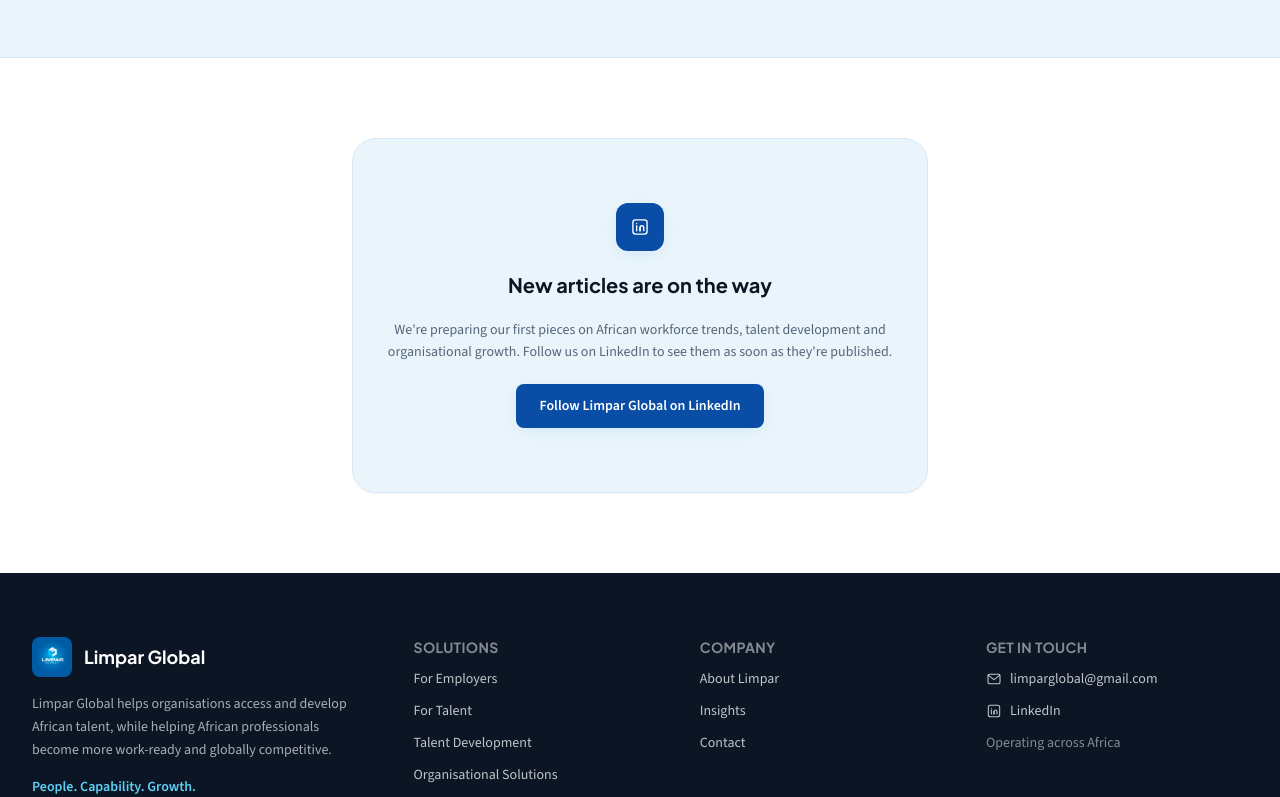
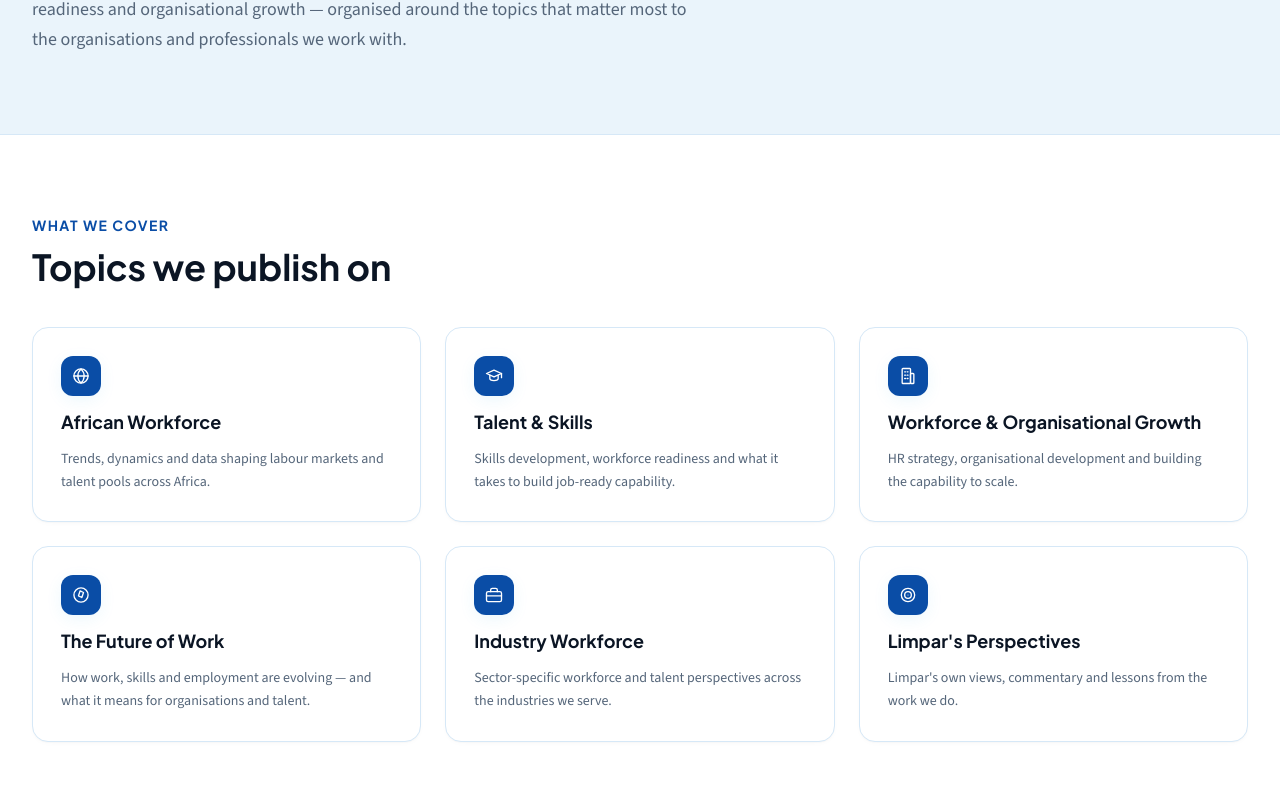
Before and after one commit to EmekaJoseph/limparglobal, a Nuxt app in the folder frontend/: page /insights in a window 1280 px wide. Shown: the part 399-1196 px from the top of the page. Built offline with nearby package versions, Linux system fonts and the light colour scheme.

Commit message:
update on insigjts

```diff
--- /dev/null
+++ b/frontend/app/data/insightCategories.ts
@@ -0,0 +1,38 @@
+export interface InsightCategory {
+  title: string
+  description: string
+  icon: string
+}
+
+export const insightCategories: InsightCategory[] = [
+  {
+    title: 'African Workforce',
+    description: 'Trends, dynamics and data shaping labour markets and talent pools across Africa.',
+    icon: 'globe'
+  },
+  {
+    title: 'Talent & Skills',
+    description: 'Skills development, workforce readiness and what it takes to build job-ready capability.',
+    icon: 'academic-cap'
+  },
+  {
+    title: 'Workforce & Organisational Growth',
+    description: 'HR strategy, organisational development and building the capability to scale.',
+    icon: 'building'
+  },
+  {
+    title: 'The Future of Work',
+    description: 'How work, skills and employment are evolving — and what it means for organisations and talent.',
+    icon: 'compass'
+  },
+  {
+    title: 'Industry Workforce',
+    description: 'Sector-specific workforce and talent perspectives across the industries we serve.',
+    icon: 'briefcase'
+  },
+  {
+    title: "Limpar's Perspectives",
+    description: "Limpar's own views, commentary and lessons from the work we do.",
+    icon: 'target'
+  }
+]
--- a/frontend/app/data/insights.ts
+++ b/frontend/app/data/insights.ts
@@ -3,6 +3,7 @@
   excerpt: string
   url: string
   date: string
+  category?: string
 }
 
 // Add real LinkedIn articles / posts here as they're published.
--- a/frontend/app/pages/insights.vue
+++ b/frontend/app/pages/insights.vue
@@ -1,10 +1,11 @@
 <script setup lang="ts">
 import { insights } from '~/data/insights'
+import { insightCategories } from '~/data/insightCategories'
 import { company } from '~/data/company'
 
 usePageSeo({
   title: 'Insights',
-  description: 'Ideas, updates and thought leadership from the Limpar Global team on African workforce, talent development and organisational growth.'
+  description: 'Thought leadership and market intelligence on African workforce development, talent readiness and organisational growth from the Limpar Global team.'
 })
 </script>
 
@@ -12,8 +13,8 @@
   <div>
     <PageHero
       eyebrow="Insights"
-      title="Ideas and updates from Limpar Global"
-      description="Thought leadership on African workforce development, talent readiness and organisational growth — shared as we publish."
+      title="Thought leadership on African workforce and talent"
+      description="Perspectives, trends and practical thinking on African workforce development, talent readiness and organisational growth — organised around the topics that matter most to the organisations and professionals we work with."
     />
 
     <section class="bg-white">
@@ -37,12 +38,31 @@
           </a>
         </div>
 
-        <div v-else class="mx-auto flex max-w-xl flex-col items-center gap-5 rounded-3xl border border-limpar-pale-border bg-limpar-pale px-8 py-16 text-center shadow-subtle">
+        <template v-else>
+          <div class="flex flex-col gap-3">
+            <span class="font-heading text-sm font-bold uppercase tracking-widest text-limpar-deep">What We Cover</span>
+            <h2 class="font-heading text-3xl font-bold text-limpar-ink sm:text-4xl">Topics we publish on</h2>
+          </div>
+          <div class="mt-10 grid grid-cols-1 gap-6 sm:grid-cols-2 lg:grid-cols-3">
+            <div
+              v-for="category in insightCategories"
+              :key="category.title"
+              class="flex flex-col gap-3 rounded-2xl border border-limpar-pale-border bg-white p-7 shadow-subtle transition-shadow duration-200 hover:shadow-card"
+            >
+              <div class="flex h-10 w-10 items-center justify-center rounded-xl bg-limpar-deep text-white shadow-soft">
+                <AppIcon :name="category.icon" class="h-5 w-5" />
+              </div>
+              <h3 class="font-heading text-lg font-bold text-limpar-ink">{{ category.title }}</h3>
+              <p class="text-sm leading-relaxed text-limpar-slate">{{ category.description }}</p>
+            </div>
+          </div>
+
+          <div class="mx-auto mt-14 flex max-w-xl flex-col items-center gap-5 rounded-3xl border border-limpar-pale-border bg-limpar-pale px-8 py-16 text-center shadow-subtle">
             <div class="flex h-12 w-12 items-center justify-center rounded-xl bg-limpar-deep text-white shadow-soft">
               <AppIcon name="linkedin" class="h-5 w-5" />
             </div>
             <h2 class="font-heading text-xl font-bold text-limpar-ink">New articles are on the way</h2>
-          <p class="text-sm leading-relaxed text-limpar-slate">We're preparing our first pieces on African workforce trends, talent development and organisational growth. Follow us on LinkedIn to see them as soon as they're published.</p>
+            <p class="text-sm leading-relaxed text-limpar-slate">We're preparing our first pieces across these topics. Follow us on LinkedIn to see them as soon as they're published.</p>
             <a
               :href="company.linkedin"
               target="_blank"
@@ -52,6 +72,7 @@
               Follow Limpar Global on LinkedIn
             </a>
           </div>
+        </template>
       </div>
     </section>
   </div>
```
Lines whose indentation alone changed are shown as unchanged.
